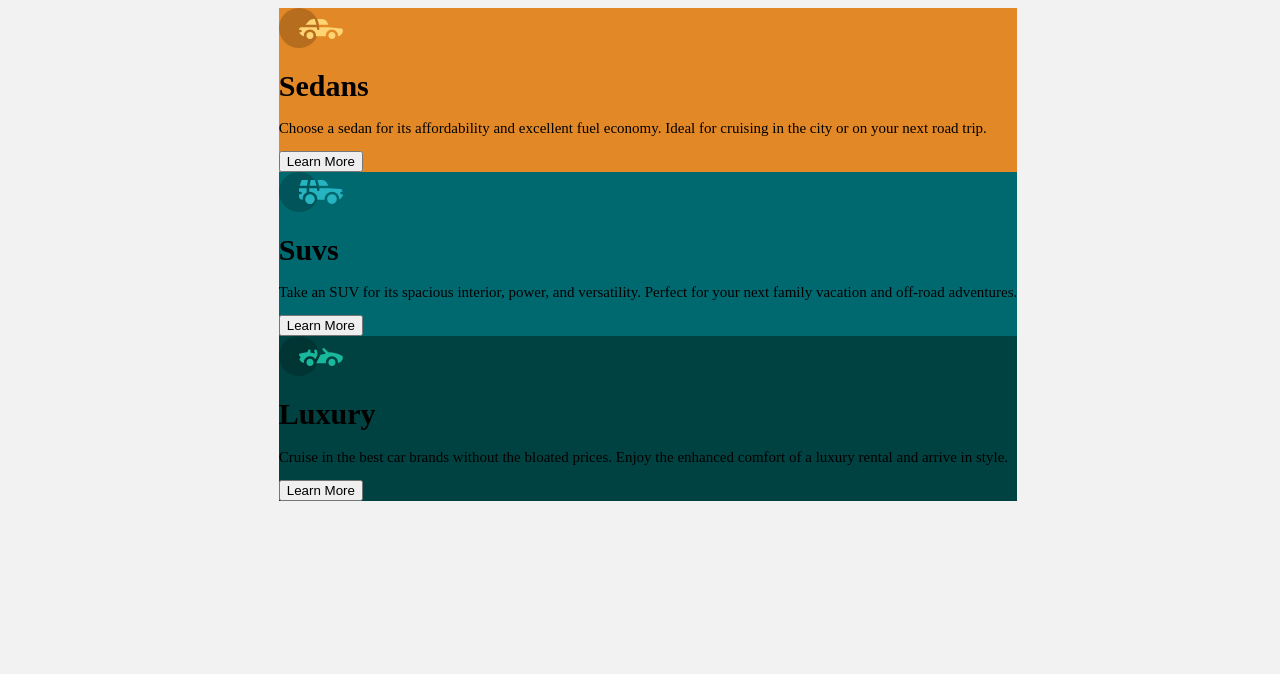
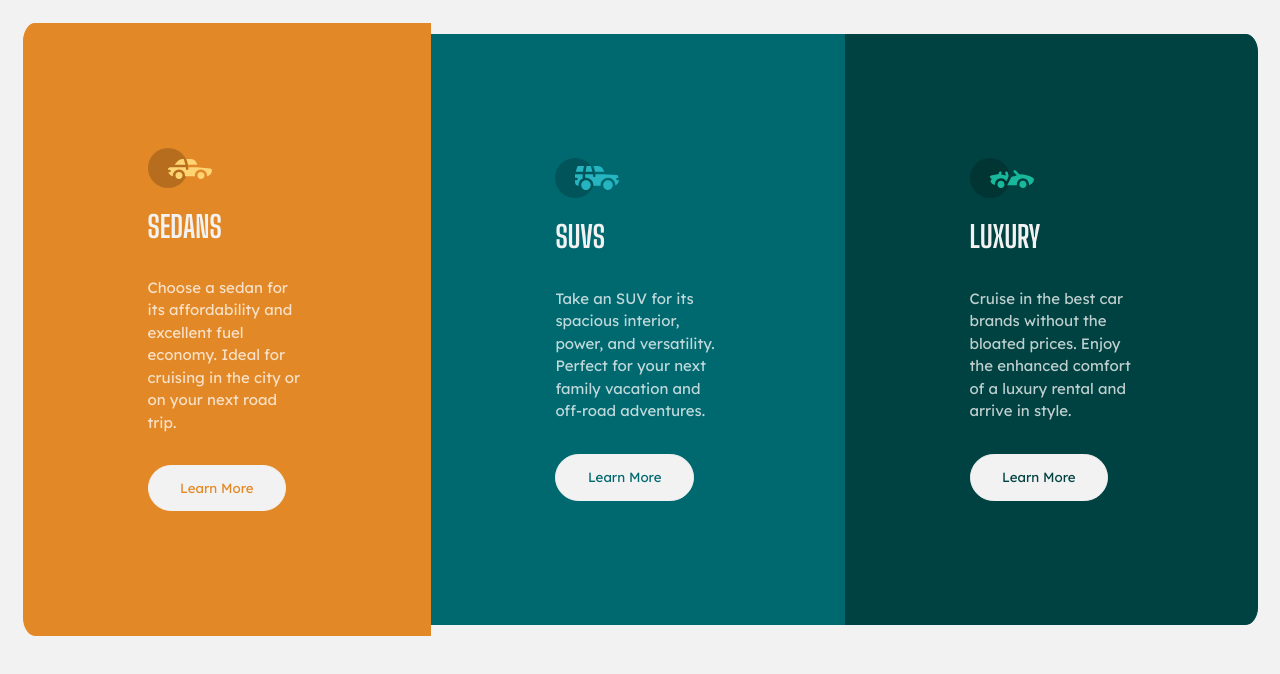
Before and after one commit to simpsonpaisley/preview-card, a plain HTML site: page solution/index.html in a window 1280 px wide. Drawn offline with Linux system fonts and the light colour scheme.

Commit message:
solution updated. Should all be working now hopefully.

```diff
--- a/solution/index.html
+++ b/solution/index.html
@@ -13,24 +13,24 @@
 <body>
     <div class="card">
         <div class="sedan part">
-            <img class="logo sedan-logo" src="images/icon-sedans.svg">
+            <img src="images/icon-sedans.svg">
             <h1>Sedans</h1>
             <p>Choose a sedan for its affordability and excellent fuel economy. Ideal for cruising in the city or on your next road trip.</p>
-            <button class="learn sedbut">Learn More</button>
+            <button class="learn">Learn More</button>
         </div>
 
         <div class="suv part">
-            <img class="logo suv-logo" src="images/icon-suvs.svg">
+            <img src="images/icon-suvs.svg">
             <h1>Suvs</h1>
             <p>Take an SUV for its spacious interior, power, and versatility. Perfect for your next family vacation and off-road adventures.</p>
-            <button class="learn suvbut">Learn More</button>
+            <button class="learn">Learn More</button>
         </div>
 
         <div class="luxury part">
-            <img class="logo luxury-logo" src="images/icon-luxury.svg">
+            <img src="images/icon-luxury.svg">
             <h1>Luxury</h1>
             <p>Cruise in the best car brands without the bloated prices. Enjoy the enhanced comfort of a luxury rental and arrive in style.</p>
-            <button class="learn lux">Learn More</button>
+            <button class="learn">Learn More</button>
         </div>
     </div>
 </body>
--- a/solution/preview.css
+++ b/solution/preview.css
@@ -56,21 +56,127 @@ html {
 body {
     background-color: hsl(0, 0%, 95%);
     display: flex;
-    flex-direction:column;
     justify-content: center;
     align-items: center;
     width: 100%;
 
 }
 
+.card {
+    display: flex;
+    flex-direction: column;
+    justify-content: center;
+    align-items: center;
+    width: 100%;
+    margin: 1rem 2rem 1rem 1rem;
+
+}
+
+.part {
+    padding: 1rem;
+}
+
+h1 {
+    font-family: 'Big Shoulders Display', cursive;
+    font-weight: 700;
+    color: hsl(0, 0%, 95%);
+    padding-bottom: 10%;
+    text-transform: uppercase;
+}
+
+p {
+    font-family: 'Lexend Deca', sans-serif;
+    color: hsla(0, 0%, 100%, 0.75);
+    line-height: 1.5rem;
+    padding-bottom: 10%;
+}
 .sedan {
     background-color: hsl(31, 77%, 52%);
+    padding: 10%;
+    border:hsl(31, 77%, 52%) 0.066rem solid;
+    border-top-left-radius: 3%;
+    border-top-right-radius: 3%;
 }
 
 .suv {
     background-color: hsl(184, 100%, 22%);
+    padding: 10%;
+    border:hsl(184, 100%, 22%)  0.066rem solid;
 }
 
 .luxury {
    background-color: hsl(179, 100%, 13%);
+   padding: 10%;
+   border: hsl(179, 100%, 13%) 0.066rem solid;
+   border-bottom-left-radius: 3%;
+   border-bottom-right-radius: 3%;
 }
+
+button {
+    background-color: hsl(0, 0%, 95%);
+    border: 0.066rem solid hsl(0, 0%, 95%);
+    border-radius: 995px;
+    font-family: 'Lexend Deca', sans-serif;
+    line-height: 1.5rem;
+    padding:0.73rem 2.1rem;
+}
+
+.sedan button {
+    color: hsl(31, 77%, 52%);
+}
+
+.suv button {
+    color: hsl(184, 100%, 22%);
+}
+
+.luxury button {
+    color: hsl(179, 100%, 13%);
+}
+
+/** DESKTOP **/
+
+@media screen and (min-width:800px) {
+
+    .card {
+        display:flex;
+        flex-direction: row;
+        justify-content: center;
+        align-items: center;
+        width: 75%;
+        flex-grow: 1;
+    }
+
+    .sedan {
+        border-top-right-radius: 0;
+        border-bottom-left-radius: 3%;
+    }
+
+    .luxury {
+        border-bottom-left-radius: 0;
+        border-top-right-radius: 3%;
+    }
+
+    .sedan button:hover {
+        background-color:hsl(31, 77%, 52%);
+        color: hsl(0, 0%, 95%);
+        transition:0.5s;
+        transition-timing-function: ease-in-out;
+        cursor: pointer;
+    }
+
+    .suv button:hover {
+        background-color: hsl(184, 100%, 22%);
+        color: hsl(0, 0%, 95%);
+        transition:0.5s;
+        transition-timing-function: ease-in-out;
+        cursor: pointer;
+    }
+
+    .luxury button:hover {
+        background-color: hsl(179, 100%, 13%);
+        color:hsl(0, 0%, 95%);
+        transition: 0.5s;
+        transition-timing-function: ease-in-out;
+        cursor: pointer;
+    }
+}
```
